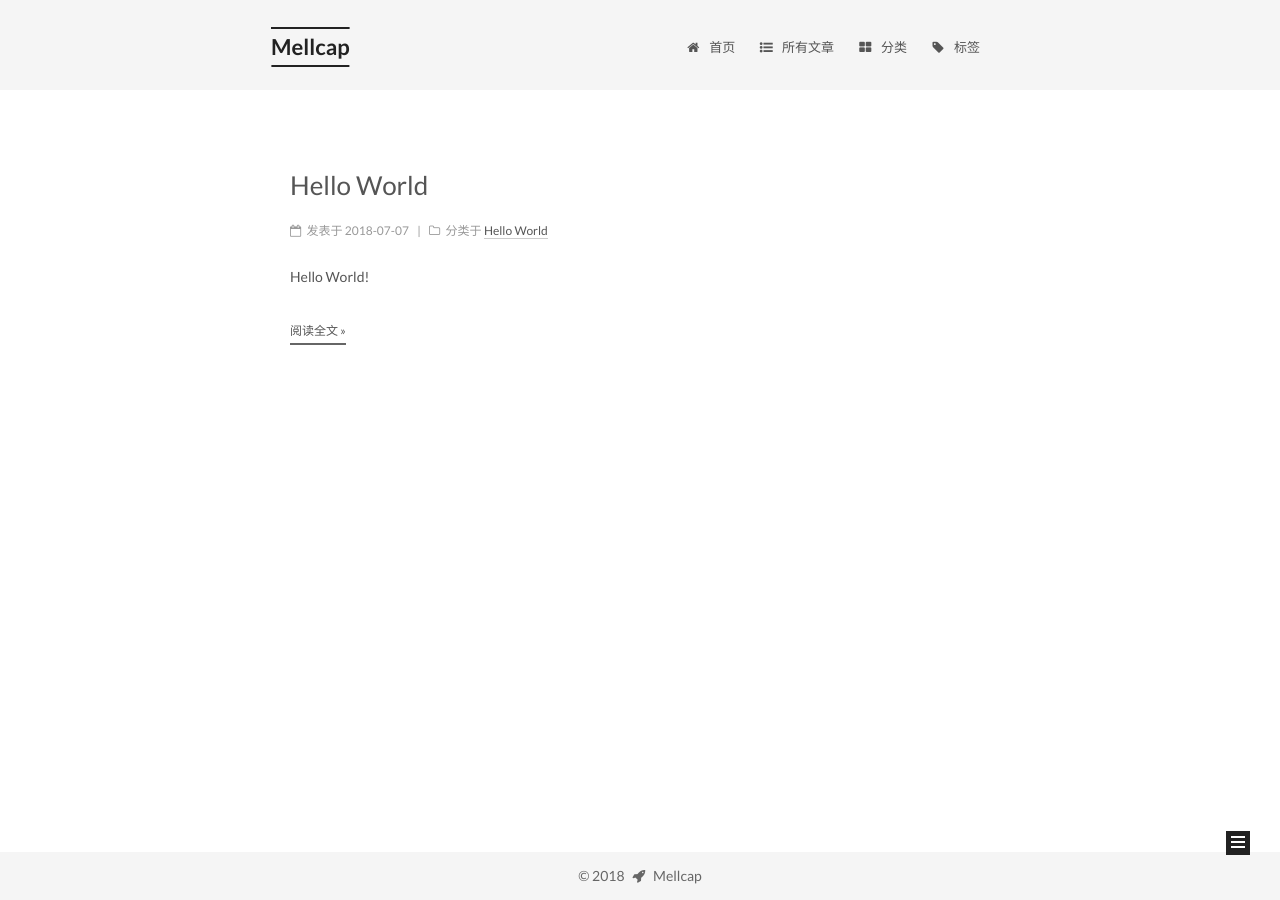
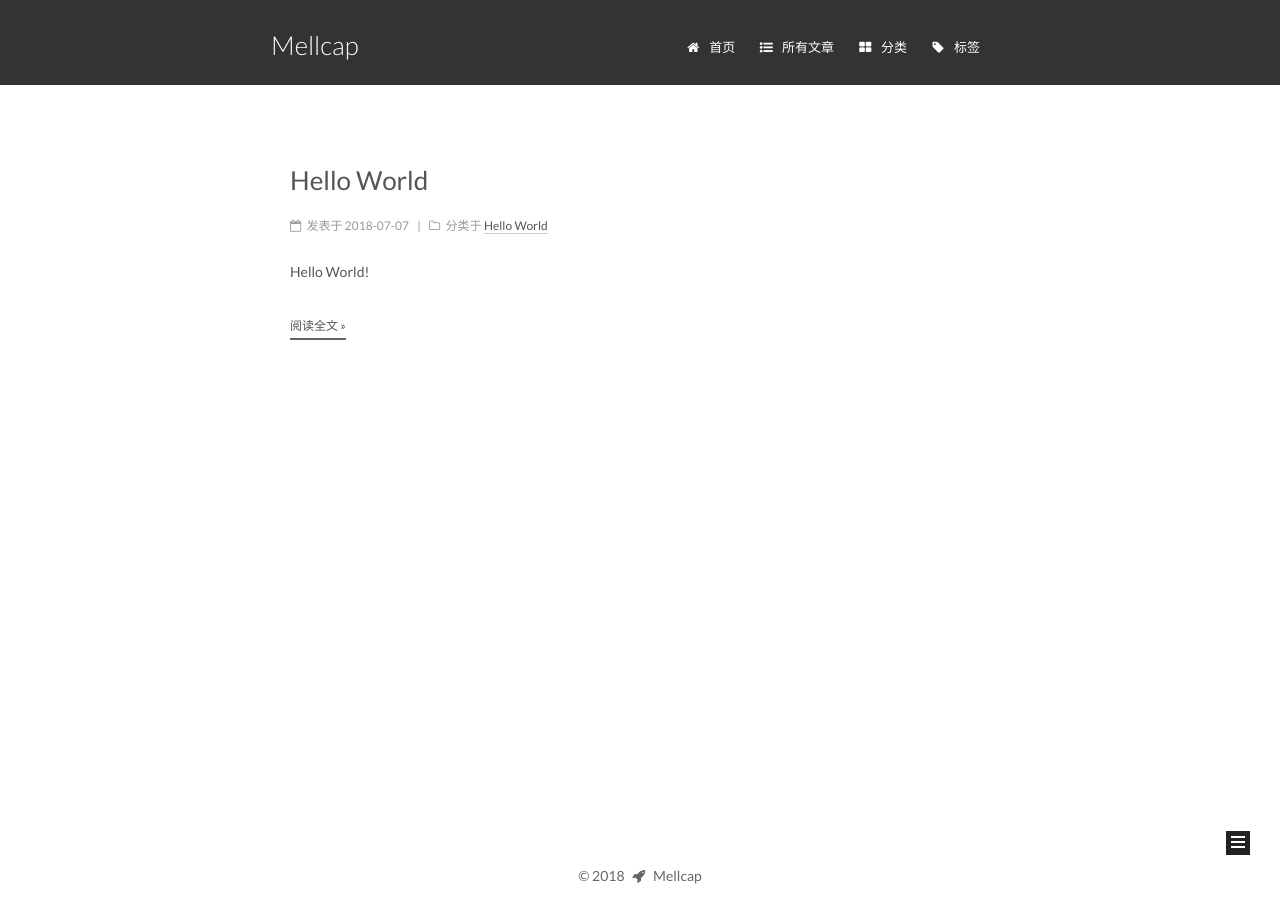
Before and after one commit to Mellcap/Mellcap_Blog, a Jekyll site: the page built from index.html, in a window 1280 px wide. Built offline with Jekyll 4.4.1, drawn with Linux system fonts in a browser that asks for light colours; the list of posts is cut into pages by our own code.

Commit message:
change web css

```diff
--- a/_sass/_common/components/buttons.scss
+++ b/_sass/_common/components/buttons.scss
@@ -22,9 +22,9 @@
 .btn-bar {
   display: block;
   width: 22px;
-  height: 2px;
+  height: 1px;
   background: $text-color;
   border-radius: 1px;
 
-  &+.btn-bar { margin-top: 4px; }
+  &+.btn-bar { margin-top: 6px; }
 }
--- a/_sass/_schemes/Mist/_header.scss
+++ b/_sass/_schemes/Mist/_header.scss
@@ -1,6 +1,6 @@
 // Header
 // --------------------------------------------------
-.header { background: $whitesmoke; }
+.header { background: $mell-bg; }
 .header-inner {
   padding: 25px 0 20px;
   @include clearfix();
@@ -31,8 +31,8 @@
   .logo { display: none; }
 
   .site-title {
-    font-size: 22px;
-    font-weight: bolder;
+    font-size: 26px;
+    font-weight: lighter;
 
     @include mobile() { line-height: 34px; }
   }
@@ -41,10 +41,11 @@
 
 .logo-line-before,
 .logo-line-after {
-  display: block;
+  display: none;
   overflow: hidden;
   margin: 0 auto;
   width: 100%;
+  color: $mell-brand;
 
   @include mobile() { display: none; }
 
--- a/_sass/_schemes/Mist/_menu.scss
+++ b/_sass/_schemes/Mist/_menu.scss
@@ -3,6 +3,12 @@
 .site-nav-toggle {
   position: static;
   float: right;
+
+  button {
+    .btn-bar {
+      background: $mell-brand;
+    }
+  }
 }
 
 
@@ -36,6 +42,11 @@
     &:hover { background: #e1e1e1; }
   }
 
+  a {
+    color: $mell-brand;
+    font-weight: lighter;
+  }
+
   a::before {
       display: none;
 
--- a/_sass/_schemes/Mist/index.scss
+++ b/_sass/_schemes/Mist/index.scss
@@ -74,7 +74,7 @@
 .footer {
   margin-top: 80px;
   padding: 10px 0;
-  background: $whitesmoke;
+  background: $mell-brand;
   color: $grey-dim;
 }
 .footer-inner {
--- a/_sass/_variables/Mist.scss
+++ b/_sass/_variables/Mist.scss
@@ -3,7 +3,7 @@
 
 $font-size-headings-base : 26px;
 
-$brand-color             : $black-deep;
+$brand-color             : $mell-brand;
 $brand-hover-color       : $brand-color;
 
 $site-meta-text-align    : left;
--- a/_sass/_variables/base.scss
+++ b/_sass/_variables/base.scss
@@ -23,6 +23,8 @@ $blue-bright  : #87daff;
 $blue         : #0684bd;
 $blue-deep    : #262a30;
 $orange       : #fc6423;
+$mell-bg      : #333;
+$mell-brand   : #ffffff;
 
 
 
```
